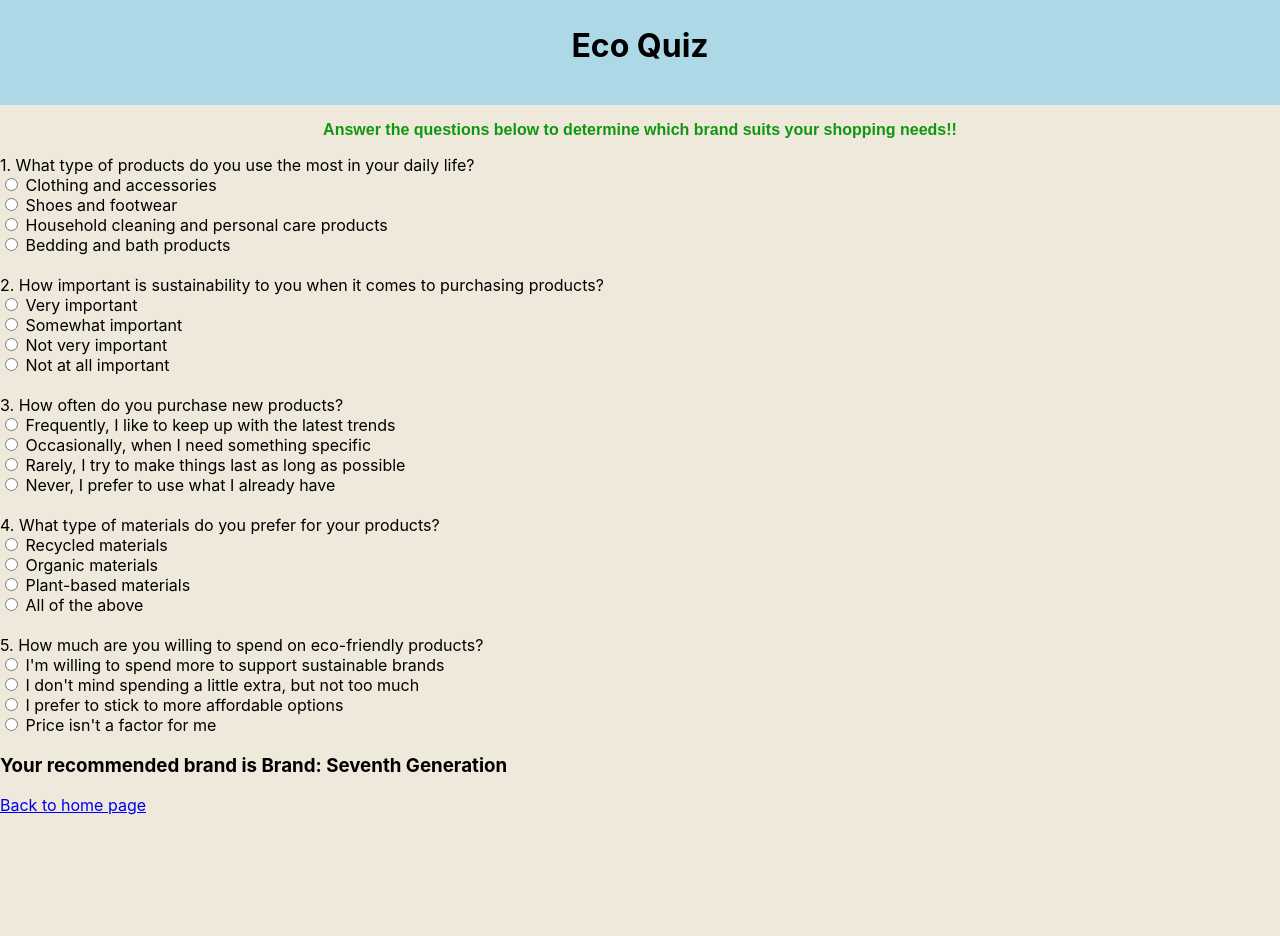
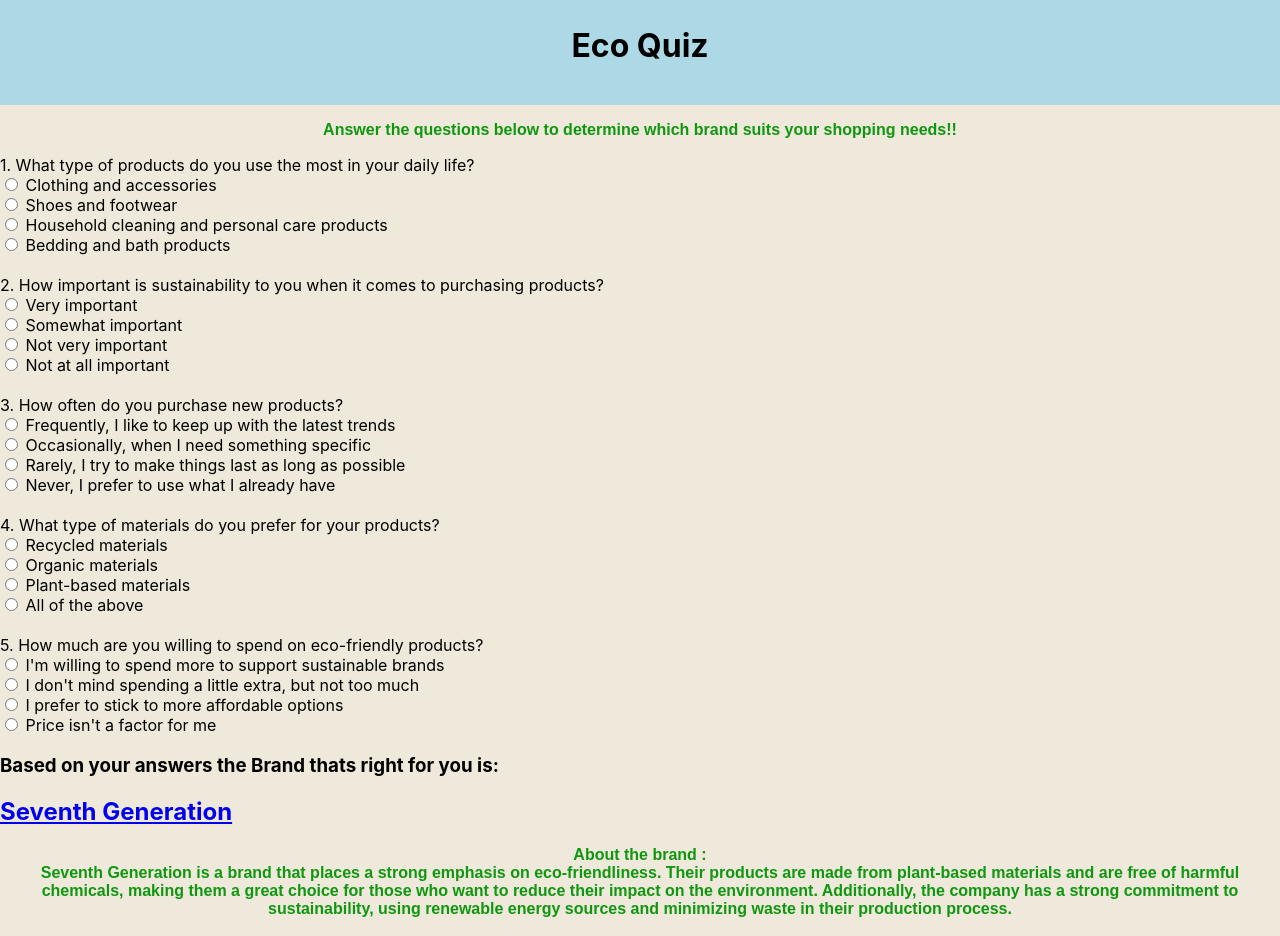
Before and after one commit to andym1125/eco-bit-by-bit, a React (Create React App) app in the folder packages/client/: page /quiz in a window 1280 px wide. Shown: the top 936 px of the page. Before the commit the page ends 815 px from the top, so only its background shows below. Built offline with nearby package versions, Linux system fonts and the light colour scheme.

Commit message:
Update Quiz.tsx
Added description of brands, added link for result changed design a bit

```diff
--- a/packages/client/src/components/quiz/Quiz.tsx
+++ b/packages/client/src/components/quiz/Quiz.tsx
@@ -17,20 +17,54 @@
       setScore(score + 4);
     }
   }
-
+  let brand;
+  let brandInfo;
   let result;
   // Determine which brand to recommend based on the score
   if (score >= 0 && score <= 4) {
-        result = "Brand: Seventh Generation";
+    result = "Seventh Generation";
+    brand = 1;
   } else if (score >= 5 && score <= 8) {
-        result = "Brand: Allbirds";
+    result = "Allbirds";
+    brand = 2;
   } else if (score >= 9 && score <= 12) {
-        result = "Brand: Patagonia";
+    result = "Patagonia";
+    brand = 3;
   } else if (score >= 13 && score <= 16) {
-        result = "Brand: Eileen Fisher";
+    result = "Eileen Fisher";
+    brand = 4;
   } else {
-        result = "Brand: Boll & Branch";
+    result = "Boll & Branch";
+    brand = 5;
   }
+
+  if (brand === 1) {
+    brandInfo =
+      "Seventh Generation is a brand that places a strong emphasis on eco-friendliness. Their products are made from plant-based materials and are free of harmful chemicals, making them a great choice for those who want to reduce their impact on the environment. Additionally, the company has a strong commitment to sustainability, using renewable energy sources and minimizing waste in their production process.";
+  } else if (brand === 2) {
+    brandInfo =
+      "Allbirds is a brand that specializes in footwear made from natural and sustainable materials. They use materials such as merino wool, eucalyptus fiber, and sugar cane to create comfortable and stylish shoes that have a lower environmental impact than traditional footwear. Allbirds is also committed to reducing their carbon footprint and has set a goal to become carbon neutral by 2025.";
+  } else if (brand === 3) {
+    brandInfo =
+      "Patagonia is a brand that is well-known for its commitment to environmental sustainability. They use recycled materials in many of their products and have made efforts to reduce their carbon footprint through the use of renewable energy sources and sustainable manufacturing practices. The company also supports environmental activism and advocates for the protection of public lands.";
+  } else if (brand === 4) {
+    brandInfo =
+      "Eileen Fisher is a fashion brand that focuses on sustainability and ethical production practices. They use organic and sustainable materials such as Tencel, organic cotton, and recycled polyester in their clothing, and have implemented programs to reduce waste and increase recycling in their production process. The company also supports fair labor practices and works to ensure that their workers are treated fairly and ethically.";
+  } else if (brand === 5) {
+    brandInfo =
+      "Boll & Branch is a brand that specializes in luxury bedding made from organic cotton. They use sustainable and eco-friendly practices in their production process, including the use of renewable energy and water-efficient manufacturing methods. The company also supports fair labor practices and works to ensure that their workers are paid fair wages and provided with safe and healthy working conditions.";
+  }
+  // Assign link to correct result based on user input
+
+  const resultLink: {[key: string]: string} = {
+    "Seventh Generation": "https://www.seventhgeneration.com/",
+    "Allbirds": "https://www.allbirds.com/",
+    "Patagonia": "https://www.patagonia.com/",
+    "Eileen Fisher": "https://www.eileenfisher.com/",
+    "Boll & Branch": "https://www.bollandbranch.com/",
+  };
+
+  const link = resultLink[result];
 
   return (
     <div className="Quiz-app">
@@ -268,7 +302,18 @@
           </label>
         </label>
       </form>
-            <h3> Your recommended brand is {result} </h3>
+      <h3 className="Center"> Based on your answers the Brand thats right for you is: </h3>
+      <h2 className="Answer-text">
+        <a href={link}>
+          {result}
+        </a>
+      </h2>
+      <form /> <p className="Intro-text">About the brand :
+      <br />
+      {brandInfo}
+       <br />
+      </p>
+      <form />
       <Link to="/"> Back to home page </Link>
     </div>
   );
```
Lines whose indentation alone changed are shown as unchanged.
